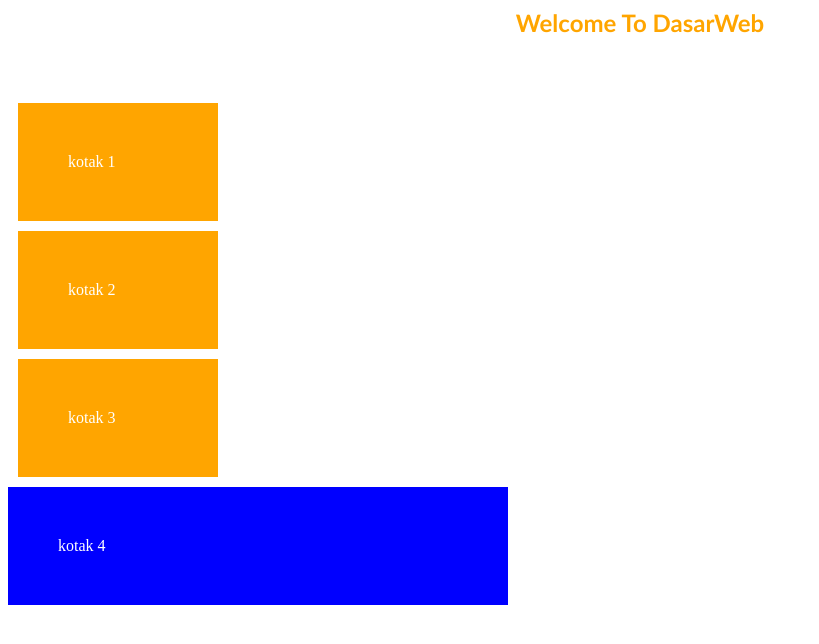
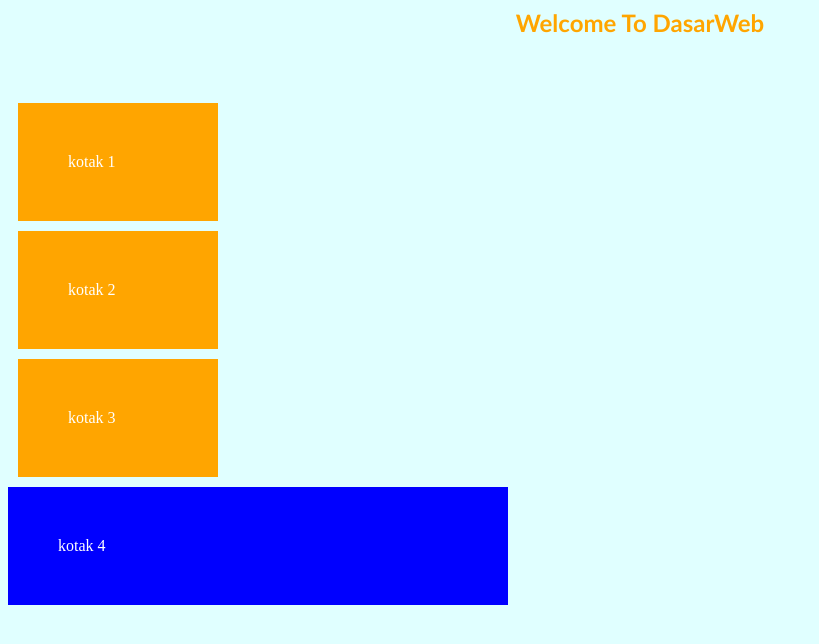
Before and after one commit to hanoeyf/Design-dan-Pemrograman-Web, a plain HTML site: page pertemuan2/index.html in a window 1280 px wide. Shown: the whole page, without its empty margins (0-819 px from the left). Drawn offline with Linux system fonts and the light colour scheme.

Commit message:
soal no 3

```diff
--- a/pertemuan2/style.css
+++ b/pertemuan2/style.css
@@ -16,3 +16,7 @@ h2{
     background: blue;
     padding: 50px;
 }
+body{
+    background: lightcyan;
+    color: white;
+}
```
